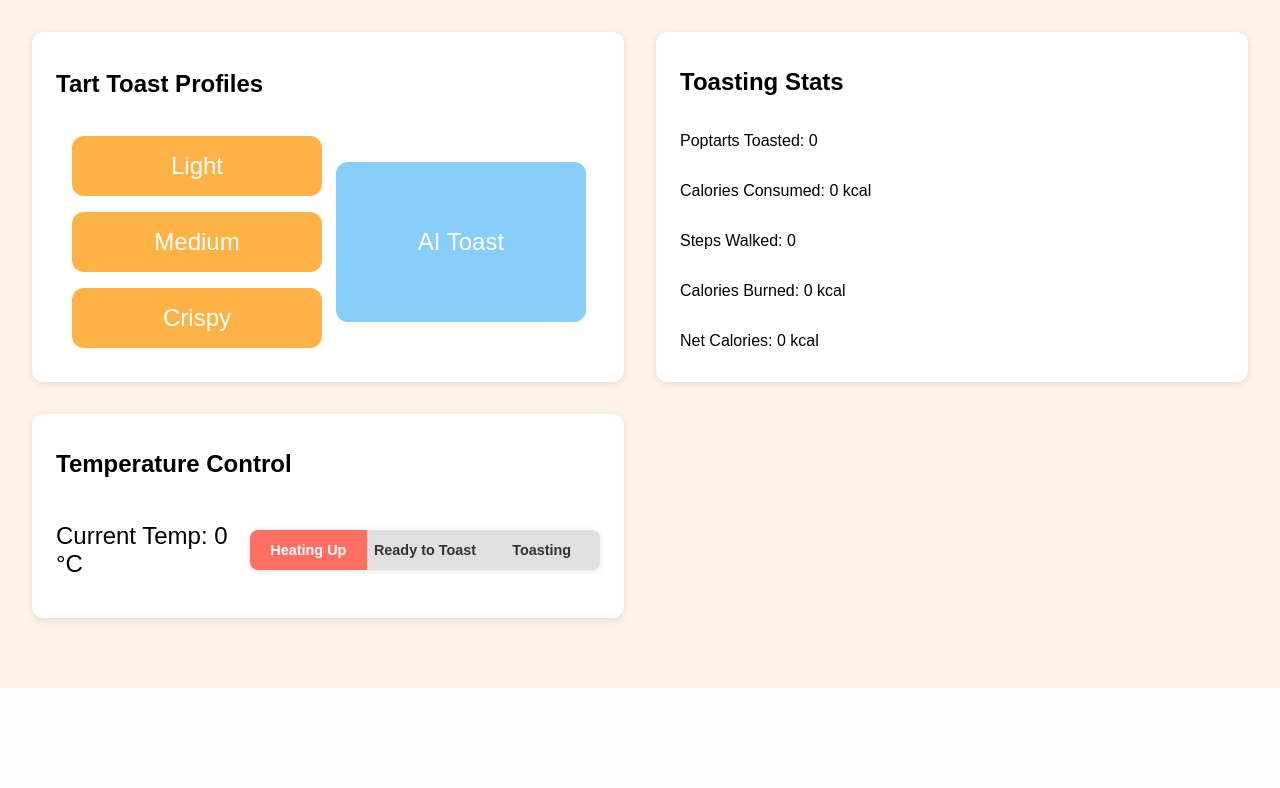
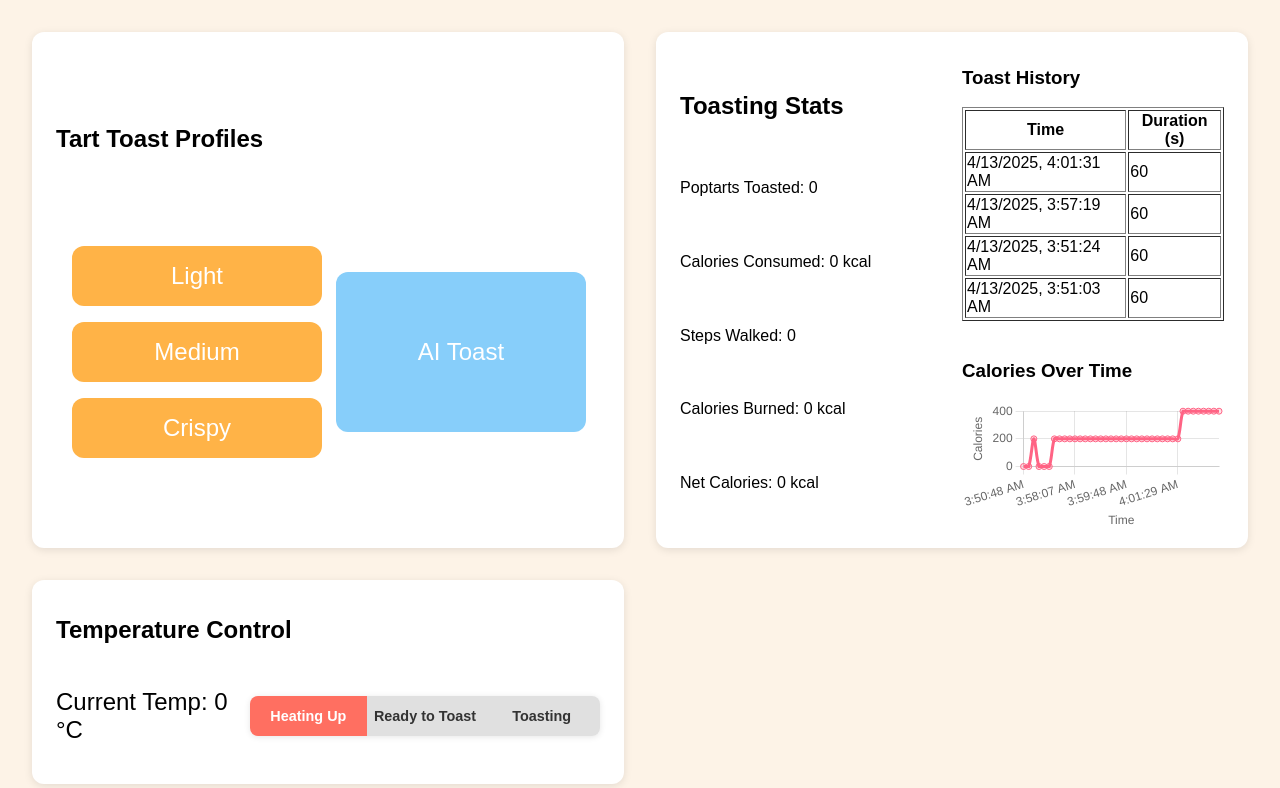
Before and after one commit to kevinlycc/SmartTart, a Flask app: page / in a window 1280 px wide. Shown: the part 112-900 px from the top of the page. Before the commit the page ends 800 px from the top, so only its background shows below. Run offline with Flask 3, Linux system fonts and the light colour scheme; data comes from the database, SQL or seed files in the repository.

Commit message:
Added graphs and database

```diff
--- a/app.py
+++ b/app.py
@@ -14,16 +14,6 @@
 CALORIES_SPENT = 0
 CALORIES_CONSUMED = 0
 
-# def log_toast(profile, duration):
-#     now = datetime.now().isoformat()
-#     with sqlite3.connect(DB_FILE) as conn:
-#         cursor = conn.cursor()
-#         cursor.execute("INSERT INTO toast_history (time, profile, duration) VALUES (?, ?, ?)",
-#                        (now, profile, duration))
-#         cursor.execute("INSERT INTO calorie_log (timestamp, consumed, spent) VALUES (?, ?, ?)",
-#                        (now, 200, 0))  # calories spent will be updated in /stats
-#         conn.commit()
-
 @app.route("/")
 def index():
     return render_template("index.html")
@@ -34,16 +24,23 @@
     profile = data.get("profile")
 
     if profile == "light":
-        duration = 30
+        duration = 60
     elif profile == "medium":
-        duration = 60
+        duration = 120
     elif profile == "crispy":
-        duration = 90
+        duration = 180
     else:
         duration = int(profile)
 
     global TARTS
     TARTS += 1
+
+    now = datetime.now().isoformat()
+    with sqlite3.connect(DB_FILE) as conn:
+        cursor = conn.cursor()
+        cursor.execute("INSERT INTO toast_history (time, duration) VALUES (?, ?)",
+                       (now, duration))
+        conn.commit()
 
     # Send updated profile to the ESP32
     esp32_ip = "http://192.168.53.49"  # Replace with the ESP32 IP
@@ -64,11 +61,19 @@
     current_temp = data.get("current_temp")
 
     global TARTS, STEPS, CALORIES_CONSUMED, CALORIES_SPENT, CURRENT_TEMP
-    TARTS = tarts
+    TARTS = tarts if tarts > TARTS else TARTS
     STEPS = steps
     CALORIES_SPENT = int(STEPS / 27)
     CALORIES_CONSUMED = TARTS * 200
     CURRENT_TEMP = current_temp
+
+    net_cals = CALORIES_CONSUMED - CALORIES_SPENT
+    now = datetime.now().isoformat()
+    with sqlite3.connect(DB_FILE) as conn:
+        cursor = conn.cursor()
+        cursor.execute("INSERT INTO calorie_log (time, calories) VALUES (?, ?)",
+                       (now, net_cals))
+        conn.commit()
 
     return jsonify({
         "tarts": TARTS,
@@ -87,37 +92,27 @@
         "current_temp": round(CURRENT_TEMP, 1),
     })
 
-# @app.route("/history")
-# def history():
-#     with sqlite3.connect(DB_FILE) as conn:
-#         cursor = conn.cursor()
-#         cursor.execute("SELECT time, profile, duration FROM toast_history ORDER BY time DESC")
-#         rows = cursor.fetchall()
-#         return jsonify([
-#             {"time": row[0], "profile": row[1], "duration": row[2]}
-#             for row in rows
-#         ])
+@app.route("/history")
+def history():
+    with sqlite3.connect(DB_FILE) as conn:
+        cursor = conn.cursor()
+        cursor.execute("SELECT time, duration FROM toast_history ORDER BY time DESC")
+        rows = cursor.fetchall()
+        return jsonify([
+            {"time": row[0], "duration": row[1]}
+            for row in rows
+        ])
 
-# @app.route("/calories_graph")
-# def calories_graph():
-#     with sqlite3.connect(DB_FILE) as conn:
-#         cursor = conn.cursor()
-#         cursor.execute("SELECT timestamp, SUM(consumed), SUM(spent) FROM calorie_log GROUP BY timestamp ORDER BY timestamp")
-#         rows = cursor.fetchall()
-#         return jsonify([
-#             {"time": row[0], "consumed": row[1], "spent": row[2]}
-#             for row in rows
-#         ])
-
-
-# @app.route("/update_steps", methods=["POST"])
-# def update_steps():
-#     data = request.get_json()
-#     steps = data.get("steps", 0)
-#     if isinstance(steps, int) and steps > 0:
-#         state["steps"] += steps
-#         return jsonify({"status": "steps updated"}), 200
-#     return jsonify({"error": "invalid step data"}), 400
+@app.route("/calories_graph")
+def calories_graph():
+    with sqlite3.connect(DB_FILE) as conn:
+        cursor = conn.cursor()
+        cursor.execute("SELECT time, calories FROM calorie_log GROUP BY time ORDER BY time")
+        rows = cursor.fetchall()
+        return jsonify([
+            {"time": row[0], "calories": row[1]}
+            for row in rows
+        ])
 
 if __name__ == "__main__":
     app.run(host="0.0.0.0", port=5000, debug=True)
--- a/templates/index.html
+++ b/templates/index.html
@@ -1,6 +1,7 @@
 <!DOCTYPE html>
 <html lang="en">
 <head>
+  <script src="https://cdn.jsdelivr.net/npm/chart.js"></script>
   <meta charset="UTF-8" />
   <meta name="viewport" content="width=device-width, initial-scale=1.0" />
   <title>Smart Tart</title>
@@ -179,14 +180,37 @@
       </div>
     </div>
 
+    <div class="card" style="display: flex; flex-direction: row; gap: 20px; align-items: flex-start;">
+      <!-- Left side: stats -->
+      <div style="flex: 1; display: flex; flex-direction: column; justify-content: space-evenly; height: 100%;">
+        <h2>Toasting Stats</h2>
+        <p>Poptarts Toasted: <span id="tarts">0</span></p>
+        <p>Calories Consumed: <span id="calories">0</span> kcal</p>
+        <p>Steps Walked: <span id="steps">0</span></p>
+        <p>Calories Burned: <span id="burned">0</span> kcal</p>
+        <p>Net Calories: <span id="net">0</span> kcal</p>
+      </div>
 
-    <div class="card">
-      <h2>Toasting Stats</h2>
-      <p>Poptarts Toasted: <span id="tarts">0</span></p>
-      <p>Calories Consumed: <span id="calories">0</span> kcal</p>
-      <p>Steps Walked: <span id="steps">0</span></p>
-      <p>Calories Burned: <span id="burned">0</span> kcal</p>
-      <p>Net Calories: <span id="net">0</span> kcal</p>
+      <!-- Right side: table and chart stacked -->
+      <div style="flex: 1; display: flex; flex-direction: column; gap: 20px;">
+        <div>
+          <h3>Toast History</h3>
+          <table id="toast-history" border="1" style="width:100%;">
+            <thead>
+              <tr>
+                <th>Time</th>
+                <th>Duration (s)</th>
+              </tr>
+            </thead>
+            <tbody></tbody>
+          </table>
+        </div>
+
+        <div>
+          <h3>Calories Over Time</h3>
+          <canvas id="calorieChart" width="100%" height="50%"></canvas>
+        </div>
+      </div>
     </div>
 
     <div class="card">
@@ -334,7 +358,7 @@
     }
     async function handleVoiceCommand(command) {
       // Create a prompt that instructs Gemini how to process the command
-      const prompt = `You are being used to generate json outputs from strings. You will be given a user-made string describing some toast level. You will have to decide based on the user input how long to toast for. Minimum 15 seconds, maximum 120 seconds. You should only respond with json. Example: 'Make it extra crispy' results in {duration: 120}.
+      const prompt = `You are being used to generate json outputs from strings. You will be given a user-made string describing some toast level. You will have to decide based on the user input how long to toast for. Minimum 30 seconds, maximum 240 seconds. You should only respond with json. Example: 'Make it extra crispy' results in {duration: 120}.
       Here is the user's command:\n${command}`;
 
       // Call Gemini API
@@ -415,6 +439,71 @@
         segments[2].classList.add('active'); // Toasting
       }
     }
+    function getCharts() {
+      // Fetch toast history
+      fetch('/history')
+        .then(response => response.json())
+        .then(data => {
+          const tbody = document.querySelector('#toast-history tbody');
+          tbody.innerHTML = '';
+          data.slice(0, 4).forEach(row => {
+            const tr = document.createElement('tr');
+            tr.innerHTML = `<td>${new Date(row.time).toLocaleString()}</td><td>${row.duration}</td>`;
+            tbody.appendChild(tr);
+          });
+        });
+
+      // Fetch calorie log and render graph
+      fetch("/calories_graph")
+        .then(res => res.json())
+        .then(data => {
+          const ctx = document.getElementById("calorieChart").getContext("2d");
+
+          // Destroy existing chart if it exists
+          if (window.calorieChartInstance) {
+            window.calorieChartInstance.destroy();
+          }
+
+          window.calorieChartInstance = new Chart(ctx, {
+            type: "line",
+            data: {
+              labels: data.map(entry => new Date(entry.time).toLocaleTimeString()),
+              datasets: [{
+                label: "Net Calories",
+                data: data.map(entry => entry.calories),
+                borderColor: "rgba(255, 99, 132, 1)",
+                backgroundColor: "rgba(255, 99, 132, 0.2)",
+                tension: 0.3,
+              }]
+            },
+            options: {
+              plugins: {
+                legend: {
+                  display: false
+                }
+              },
+              scales: {
+                x: {
+                  title: {
+                    display: true,
+                    text: "Time"
+                  }
+                },
+                y: {
+                  title: {
+                    display: true,
+                    text: "Calories"
+                  },
+                  beginAtZero: true
+                }
+              }
+            }
+          });
+        });
+    }
+
+    setInterval(getCharts, 10000);
+    getCharts();
   </script>
 </body>
 </html>
```
Also changed, not shown: init_db.py (+29 -4 lines), smart_tart.db.
